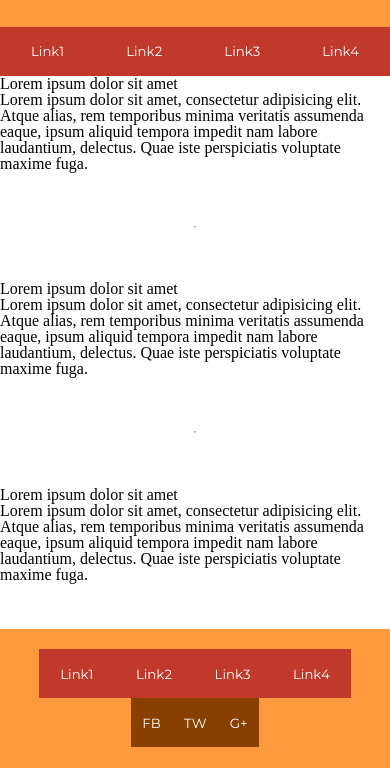
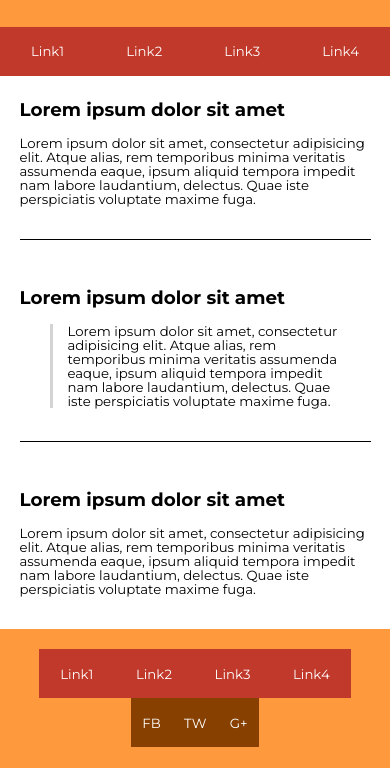
Before and after one commit to raquelgm88/prueba-create, a website: page src/html/index.html in a window 390 px wide. Shown: the part 76-844 px from the top of the page. Drawn offline with nearby package versions, Linux system fonts and the light colour scheme; files that its build step writes are made by us from their sources; files whose address does not match are found by name.

Commit message:
Layout mobile version

```diff
--- a/src/html/partials/main.html
+++ b/src/html/partials/main.html
@@ -1,36 +1,37 @@
 <main class="main">
-  <article class="main__article">
-    <h2 class="main__article-title">Lorem ipsum dolor sit amet</h2>
-    <p class="main__article-text">
-      Lorem ipsum dolor sit amet, consectetur adipisicing elit. Atque alias, rem
-      temporibus minima veritatis assumenda eaque, ipsum aliquid tempora impedit
-      nam labore laudantium, delectus. Quae iste perspiciatis voluptate maxime
-      fuga.
+  <section class="main__container">
+    <article class="main__container-article">
+      <h2 class="main__container-article--title">Lorem ipsum dolor sit amet</h2>
+      <p class="main__container-article--text">
+        Lorem ipsum dolor sit amet, consectetur adipisicing elit. Atque alias,
+        rem temporibus minima veritatis assumenda eaque, ipsum aliquid tempora
+        impedit nam labore laudantium, delectus. Quae iste perspiciatis
+        voluptate maxime fuga.
       </p>
     </article>
-  <hr class="main__line" />
-  <article class="main__article">
-    <h2 class="main__article-title">Lorem ipsum dolor sit amet</h2>
-    <div class="main__article-vline"></div>
-    <p class="main__article-text">
-      Lorem ipsum dolor sit amet, consectetur adipisicing elit. Atque alias, rem
-      temporibus minima veritatis assumenda eaque, ipsum aliquid tempora impedit
-      nam labore laudantium, delectus. Quae iste perspiciatis voluptate maxime
-      fuga.
+    <div class="main__container-line"></div>
+    <article class="main__container-article">
+      <h2 class="main__container-article--title">Lorem ipsum dolor sit amet</h2>
+      <p class="main__container-article--text2">
+        Lorem ipsum dolor sit amet, consectetur adipisicing elit. Atque alias,
+        rem temporibus minima veritatis assumenda eaque, ipsum aliquid tempora
+        impedit nam labore laudantium, delectus. Quae iste perspiciatis
+        voluptate maxime fuga.
       </p>
     </article>
-  <hr class="main__line" />
-  <article class="main__article">
-    <h2 class="main__article-title">Lorem ipsum dolor sit amet</h2>
-    <p class="main__article-text">
-      Lorem ipsum dolor sit amet, consectetur adipisicing elit. Atque alias, rem
-      temporibus minima veritatis assumenda eaque, ipsum aliquid tempora impedit
-      nam labore laudantium, delectus. Quae iste perspiciatis voluptate maxime
-      fuga.
+    <div class="main__container-line"></div>
+    <article class="main__container-article">
+      <h2 class="main__container-article--title">Lorem ipsum dolor sit amet</h2>
+      <p class="main__container-article--text">
+        Lorem ipsum dolor sit amet, consectetur adipisicing elit. Atque alias,
+        rem temporibus minima veritatis assumenda eaque, ipsum aliquid tempora
+        impedit nam labore laudantium, delectus. Quae iste perspiciatis
+        voluptate maxime fuga.
       </p>
     </article>
     <aside class="main__aside">
       <div class="main__aside-rectangle"></div>
       <div class="main__aside-rectangle"></div>
     </aside>
+  </section>
 </main>
--- a/src/scss/core/_variables.scss
+++ b/src/scss/core/_variables.scss
@@ -16,3 +16,5 @@ $color-headerFooter:#ff993e;
 $color-menu: #c0392b;
 $color-link: white;
 $color-socialMedia:  #874000;
+$color-border: #d3d3d3;
+$color-line: black;
--- a/src/scss/layout/_main.scss
+++ b/src/scss/layout/_main.scss
@@ -1,8 +1,59 @@
 .main {
     display: flex;
     flex-direction: column;
-    justify-content: space-between;
+    justify-content: space-evenly;
+    align-items: center;
     width: 100vw;
     height: 65.5vh;
 
+    &__container {
+        display: flex;
+        flex-direction: column;
+        justify-content: space-between;
+        align-items: center;
+        width: 90vw;
+        height: 100vh;
+        padding-top: 1vh;
+
+        &-article {
+            display: flex;
+            flex-direction: column;
+            font-family: $font;
+
+            &--title {
+                width: 90vw;
+                font-weight: $bold;
+                font-size: 4.7vw;
+                margin: 2vh auto 2vh auto;
+            }
+
+            &--text {
+                font-size: 3.4vw;
+                line-height: 14px;
+            }
+
+            &--text2 {
+                align-self: center;
+                border-left: solid 1vw $color-border;
+                font-size: 3.4vw;
+                line-height: 14px;
+                width: 70vw;
+                padding-left: 15px;
+            }
+        }
+
+        &-line {
+            width: 90vw;
+            height: 1px;
+            background-color: $color-line;
+        }
+
+        &__aside {
+           display: none;
+
+           &-rectangle {
+            display: none;
+           }
+        }
+    }
 }
```
Lines whose indentation alone changed are shown as unchanged.
